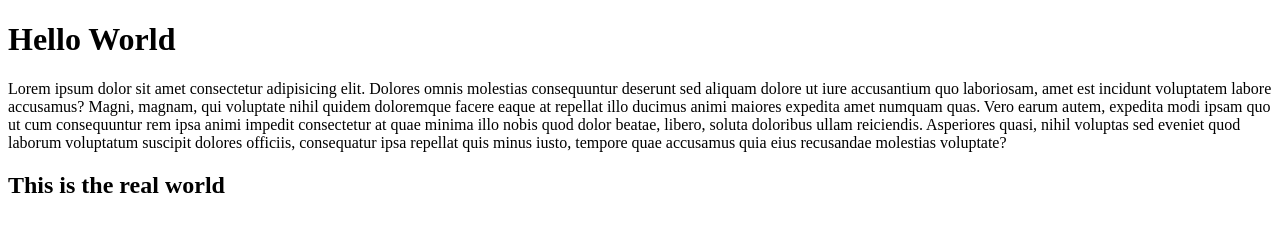
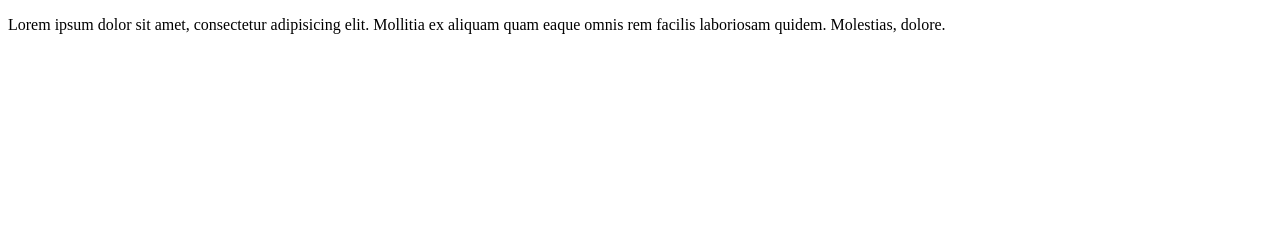
Before and after one commit to tofayel143/First-project, a plain HTML site: page index.html in a window 1280 px wide. Drawn offline with Linux system fonts and the light colour scheme.

Commit message:
ptag added

```diff
--- a/index.html
+++ b/index.html
@@ -7,8 +7,6 @@
     <title>Document</title>
 </head>
 <body>
-    <h1>Hello World</h1>
-    <p>Lorem ipsum dolor sit amet consectetur adipisicing elit. Dolores omnis molestias consequuntur deserunt sed aliquam dolore ut iure accusantium quo laboriosam, amet est incidunt voluptatem labore accusamus? Magni, magnam, qui voluptate nihil quidem doloremque facere eaque at repellat illo ducimus animi maiores expedita amet numquam quas. Vero earum autem, expedita modi ipsam quo ut cum consequuntur rem ipsa animi impedit consectetur at quae minima illo nobis quod dolor beatae, libero, soluta doloribus ullam reiciendis. Asperiores quasi, nihil voluptas sed eveniet quod laborum voluptatum suscipit dolores officiis, consequatur ipsa repellat quis minus iusto, tempore quae accusamus quia eius recusandae molestias voluptate?</p>
-    <h2>This is the real world</h2>
+    <p>Lorem ipsum dolor sit amet, consectetur adipisicing elit. Mollitia ex aliquam quam eaque omnis rem facilis laboriosam quidem. Molestias, dolore.</p>
 </body>
 </html>
```
